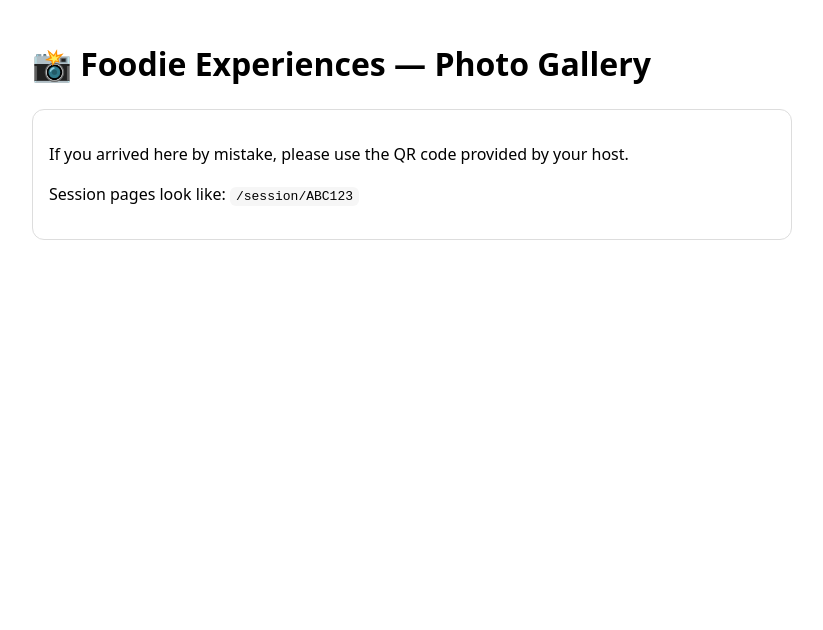
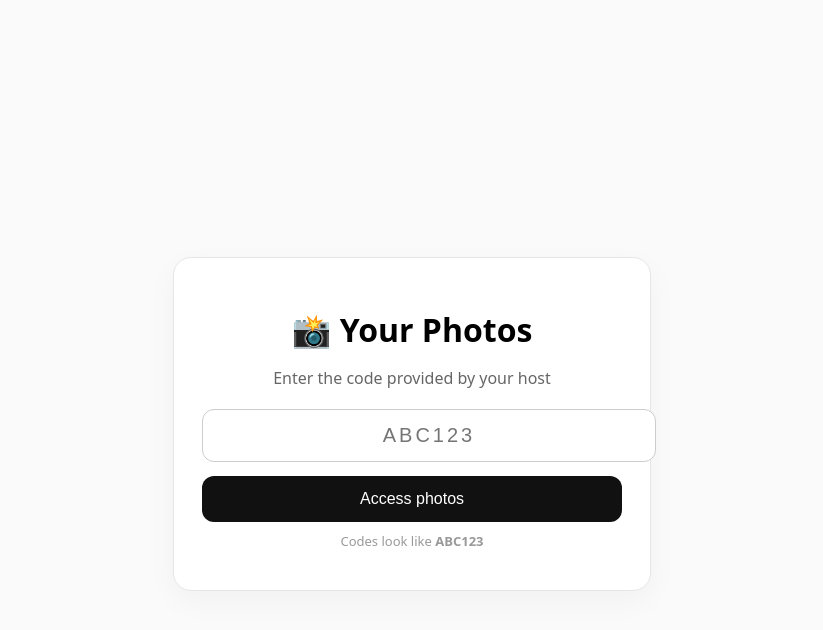
Before and after one commit to kanpaii/foodie-experiences-session-photos, a plain HTML site: page index.html in a window 1280 px wide. Shown: the whole page, without its empty margins (228-1051 px from the left). Drawn offline with Linux system fonts and the light colour scheme.

Commit message:
Update index.html

```diff
--- a/index.html
+++ b/index.html
@@ -3,18 +3,96 @@
 <head>
   <meta charset="utf-8" />
   <meta name="viewport" content="width=device-width, initial-scale=1" />
-  <title>Foodie Experiences Photos</title>
+  <title>Foodie Experiences – Photos</title>
   <style>
-    body{font-family:system-ui,-apple-system,Segoe UI,Roboto,Arial,sans-serif;max-width:760px;margin:40px auto;padding:0 16px;line-height:1.5}
-    .box{border:1px solid #ddd;border-radius:12px;padding:16px}
-    code{background:#f6f6f6;padding:2px 6px;border-radius:6px}
+    body{
+      font-family:system-ui,-apple-system,Segoe UI,Roboto,Arial,sans-serif;
+      min-height:100vh;
+      display:flex;
+      align-items:center;
+      justify-content:center;
+      background:#fafafa;
+      padding:16px;
+    }
+    .card{
+      background:#fff;
+      border:1px solid #e6e6e6;
+      border-radius:18px;
+      padding:28px;
+      max-width:420px;
+      width:100%;
+      text-align:center;
+      box-shadow:0 10px 30px rgba(0,0,0,.04);
+    }
+    h1{margin-bottom:6px}
+    p{color:#666;margin-bottom:20px}
+    input{
+      width:100%;
+      font-size:20px;
+      padding:14px 16px;
+      text-align:center;
+      letter-spacing:.15em;
+      text-transform:uppercase;
+      border-radius:12px;
+      border:1px solid #ccc;
+      outline:none;
+    }
+    button{
+      margin-top:14px;
+      width:100%;
+      padding:14px;
+      font-size:16px;
+      border-radius:12px;
+      border:none;
+      background:#111;
+      color:#fff;
+      cursor:pointer;
+    }
+    .hint{margin-top:10px;font-size:13px;color:#999}
+    .error{color:#b00020;margin-top:12px}
   </style>
 </head>
 <body>
-  <h1>📸 Foodie Experiences — Photo Gallery</h1>
-  <div class="box">
-    <p>If you arrived here by mistake, please use the QR code provided by your host.</p>
-    <p>Session pages look like: <code>/session/ABC123</code></p>
+
+  <div class="card">
+    <h1>📸 Your Photos</h1>
+    <p>Enter the code provided by your host</p>
+
+    <input
+      id="code"
+      placeholder="ABC123"
+      maxlength="8"
+      autofocus
+    />
+
+    <button id="go">Access photos</button>
+
+    <div class="hint">
+      Codes look like <strong>ABC123</strong>
+    </div>
+
+    <div class="error" id="error"></div>
   </div>
+
+  <script>
+    const input = document.getElementById('code');
+    const btn = document.getElementById('go');
+    const err = document.getElementById('error');
+
+    function submit(){
+      const code = input.value.trim().toUpperCase();
+      if (!code || code.length < 4) {
+        err.textContent = "Please enter a valid code.";
+        return;
+      }
+      window.location.href = `/sessions/${encodeURIComponent(code)}`;
+    }
+
+    btn.onclick = submit;
+    input.addEventListener('keydown', e => {
+      if (e.key === 'Enter') submit();
+    });
+  </script>
+
 </body>
 </html>
```
